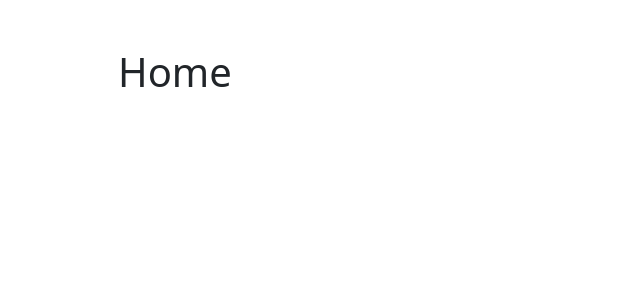
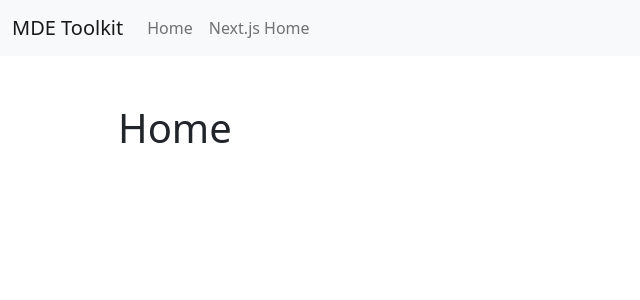
Before and after one commit to news-vt/news-vt.github.io, a Next.js app: page / in a window 1280 px wide. Shown: the top 300 px of the page, without its empty margins (0-640 px from the left). Built offline with nearby package versions, Linux system fonts and the light colour scheme.

Commit message:
Now uses navbar

```diff
--- a/pages/_app.tsx
+++ b/pages/_app.tsx
@@ -1,7 +1,15 @@
-import '../styles/globals.css'
+// import '../styles/globals.css'
 import type { AppProps } from 'next/app'
 import Head from 'next/head';
 import Script from 'next/script';
+import Navbar from './components/navbar';
+
+// Navbar elements.
+const NAVBAR_TITLE = "MDE Toolkit";
+const NAVBAR_MENU_LIST = [
+    { text: "Home", href: "/" },
+    { text: "Next.js Home", href: "/nextjshome" },
+];
 
 function MyApp({ Component, pageProps }: AppProps) {
     return (
@@ -14,6 +22,8 @@ function MyApp({ Component, pageProps }: AppProps) {
             <link href="https://cdn.jsdelivr.net/npm/bootstrap@5.2.0/dist/css/bootstrap.min.css" rel="stylesheet"/>
         </Head>
 
+        <Navbar title={NAVBAR_TITLE} menu_list={NAVBAR_MENU_LIST}/>
+
         <Component {...pageProps} />
 
         <Script src="https://cdn.jsdelivr.net/npm/bootstrap@5.2.0/dist/js/bootstrap.bundle.min.js"/>
```
